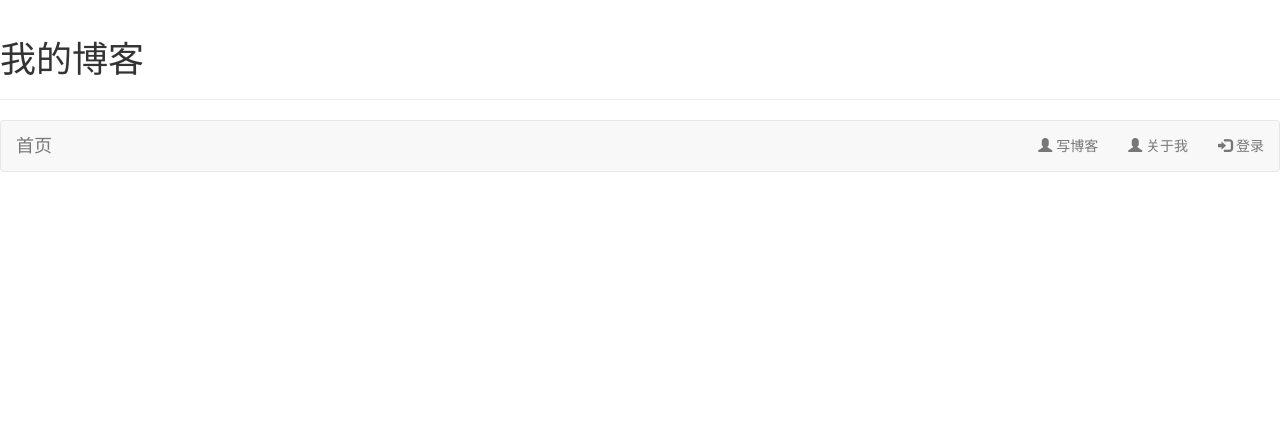
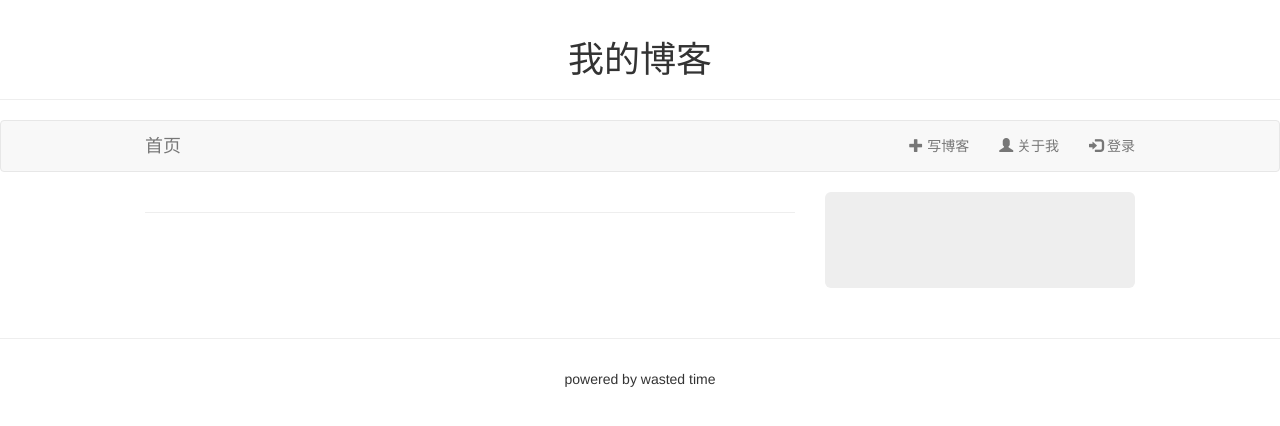
Before and after one commit to pshenglh/blog, a Flask app: page / in a window 1280 px wide. Shown: the top 426 px of the page. Run offline with Flask 2, Linux system fonts and the light colour scheme; data that the repository does not hold is empty; some libraries are stand-ins or nearby versions.

Commit message:
前段优化

```diff
--- a/blog.py
+++ b/blog.py
@@ -81,7 +81,7 @@ def index():
 def write_post():
     form = PostForm()
     if form.validate_on_submit():
-        post = Post(body=form.body.data)
+        post = Post(body=form.body.data, title=form.title.data)
         db.session.add(post)
         return redirect(url_for('index'))
     form.title.data = ''
@@ -94,10 +94,11 @@ def edit_post(id):
     if form.validate_on_submit():
         post = Post.query.filter_by(id=id).first()
         post.body = form.body.data
+        post.title = form.title.data
         db.session.add(post)
         return redirect(url_for('index'))
     post = Post.query.filter_by(id=id).first()
-    form.title.data = id
+    form.title.data = post.title
     form.body.data = post.body
     return render_template('post.html', form=form)
 
@@ -130,6 +131,7 @@ class Admin(db.Model):
 class Post(db.Model):
     __tablename__ = 'posts'
     id = db.Column(db.Integer, primary_key=True)
+    title = db.Column(db.Text)
     body = db.Column(db.Text)
     timestamp = db.Column(db.DateTime, index=True, default=datetime.utcnow)
     comments = db.relationship('Comment', backref='role')
--- a/templates/base.html
+++ b/templates/base.html
@@ -1,28 +1,51 @@
 <!DOCTYPE html>
     <head>
         <title>From flask to Flasy</title>
-         <link rel="shortcut icon" href="{{ url_for('static', filename = 'images.png') }}"
-            type="image/x-icon">
-        <link rel="icon" href="{{ url_for('static', filename='images.png') }}"
-            type="image/x-icon">
+         <link rel="shortcut icon" href="{{ url_for('static', filename = 'images.png') }}" type="image/x-icon">
+        <link rel="icon" href="{{ url_for('static', filename='images.png') }}" type="image/x-icon">
         <meta charset="utf-8">
+        <meta name="viewport" content="width=device-width, initial-scale=1">
         <link rel="stylesheet" href="http://cdn.static.runoob.com/libs/bootstrap/3.3.7/css/bootstrap.min.css">
         <script src="http://cdn.static.runoob.com/libs/jquery/2.1.1/jquery.min.js"></script>
-        <script src="http://cdn.static.runoob.com/libs/bootstrap/3.3.7/js/bootstrap.min.js"></script>
+        <script src="{{ url_for('static', filename='css/bootstrap.css') }}"></script>
         <script src="{{ url_for('static', filename='ckeditor/ckeditor.js') }}"></script>
+
+        <style>
+            .post_head h3{
+                padding: 8px;
+                margin-bottom: 30px;
+                margin-bottom: 15px;
+                font-size: 21px;
+                font-weight: 600;
+            }
+            .btn{
+                position:relative;
+                right:-70%;
+                border-radius: 0px
+            }
+            .bt{
+                margin: 30px;
+            }
+            .container {
+                padding-right: 90px;
+                padding-left: 90px;
+                margin-right: auto;
+                margin-left: auto;
+            }
+        </style>
     </head>
 
 <div class="page-header">
-  <h1>我的博客</h1>
+  <h1 align="center">我的博客</h1>
 </div>
 
 <nav class="navbar navbar-default" role="navigation">
-    <div class="container-fluid">
+    <div class="container">
         <div class="navbar-header">
             <a class="navbar-brand" href="{{ url_for('.index') }}">首页</a>
         </div>
         <ul class="nav navbar-nav navbar-right">
-            <li><a href={{ url_for('.write_post') }}><span class="glyphicon glyphicon-user"></span> 写博客</a></li>
+            <li><a href={{ url_for('.write_post') }}><span class="glyphicon glyphicon-plus"></span> 写博客</a></li>
             <li><a href="#"><span class="glyphicon glyphicon-user"></span> 关于我</a></li>
             {% if not admin %}
             <li><a href={{ url_for('.login') }}><span class="glyphicon glyphicon-log-in"></span> 登录</a></li>
@@ -34,5 +57,9 @@
 </nav>
 <body>
     {% block body %}{% endblock %}
+    <hr>
+    <div class="bt" align="center">
+        powered by wasted time
+    </div>
 </body>
 </html>
--- a/templates/hello.html
+++ b/templates/hello.html
@@ -1,24 +1,31 @@
 {% extends "base.html" %}
 
 {% block body %}
-    <div class="container">
-        <div class="row clearfix">
-		    <div class="col-md-8 column">
+    <div class="container" id="sumery-container">
+        <div class="row">
+		    <div class="col-md-8">
                 {% for post in posts %}
-                <div class="jumbotron">
-                        <h1>
-                            {{ title }}{{ admin }}
-                        </h1>
-                        {{ post.body | safe }}
-                        <p>
-                            {% if admin %}管理员{% endif %}
-                        </p>
-                        <p>
-                             <a class="btn btn-primary btn-large" href="{{ url_for('.post', id=post.id) }}" >查看更多</a>
-                             <a class="btn btn-primary btn-large" href="{{ url_for('.edit_post', id=post.id) }}" >编辑</a>
-                        </p>
+                <hr>
+                <div class="post_head"><h3>{{ post.title | safe }}</h3></div>
+                <div class="media" margin="30px">
+                  <a class="media-left" href="#">
+                    <img src="{{ url_for('static', filename='test.jpg') }}" width="150" height="150" alt="...">
+                  </a>
+                  <div class="media-body">
+                    {{ post.body | safe }}
+                      <a class="btn btn-primary" href="{{ url_for('.edit_post', id=post.id) }}" >编辑</a>
+                      <a class="btn btn-primary" href="{{ url_for('.post', id=post.id) }}" >查看更多</a>
+                  </div>
                 </div>
                 {% endfor %}
+                <hr>
+                <div>
+
+                </div>
+            </div>
+            <div class="col-md-4">
+                <div class="jumbotron">
+            </div>
             </div>
         </div>
     </div>
```
